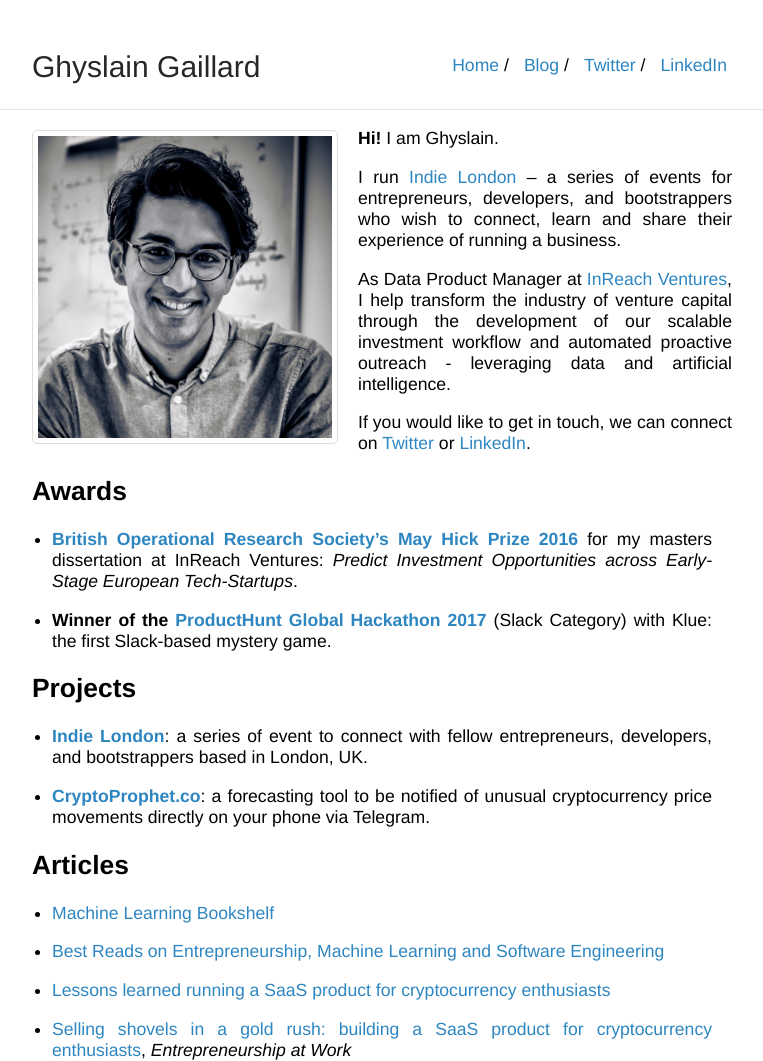
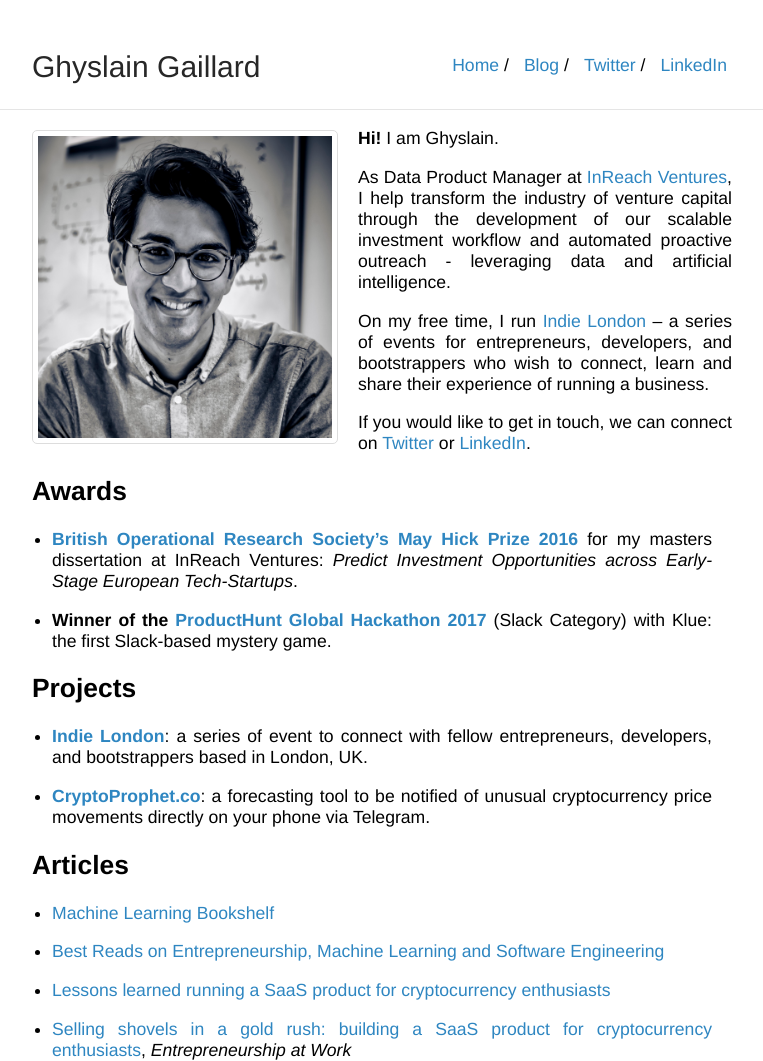
Before and after one commit to ghyslain/ghyslain.me, a Jekyll site: the page built from index.md, in a window 1280 px wide. Shown: the whole page, without its empty margins (258-1021 px from the left). Built offline with Jekyll 4.4.1, drawn with Linux system fonts in a browser that asks for light colours.

Commit message:
switch inreach and indieldn

```diff
--- a/index.md
+++ b/index.md
@@ -9,9 +9,9 @@ title: Ghyslain Gaillard
 
 **Hi!** I am Ghyslain.
 
-I run [Indie London](https://indieldn.com/) – a series of events for entrepreneurs, developers, and bootstrappers who wish to connect, learn and share their experience of running a business.
+As Data Product Manager at [InReach Ventures](http://www.inreachventures.com/), I help transform the industry of venture capital through the development of our scalable investment workflow and automated proactive outreach - leveraging data and artificial intelligence.
 
-As Data Product Manager at [InReach Ventures](http://www.inreachventures.com/), I help transform the industry of venture capital through the development of our scalable investment workflow and automated proactive outreach - leveraging data and artificial intelligence.
+On my free time, I run [Indie London](https://indieldn.com/) – a series of events for entrepreneurs, developers, and bootstrappers who wish to connect, learn and share their experience of running a business.
 
 If you would like to get in touch, we can connect on [Twitter](https://twitter.com/iamghyslain) or [LinkedIn](https://www.linkedin.com/in/ghyslaingaillard).
 
```
